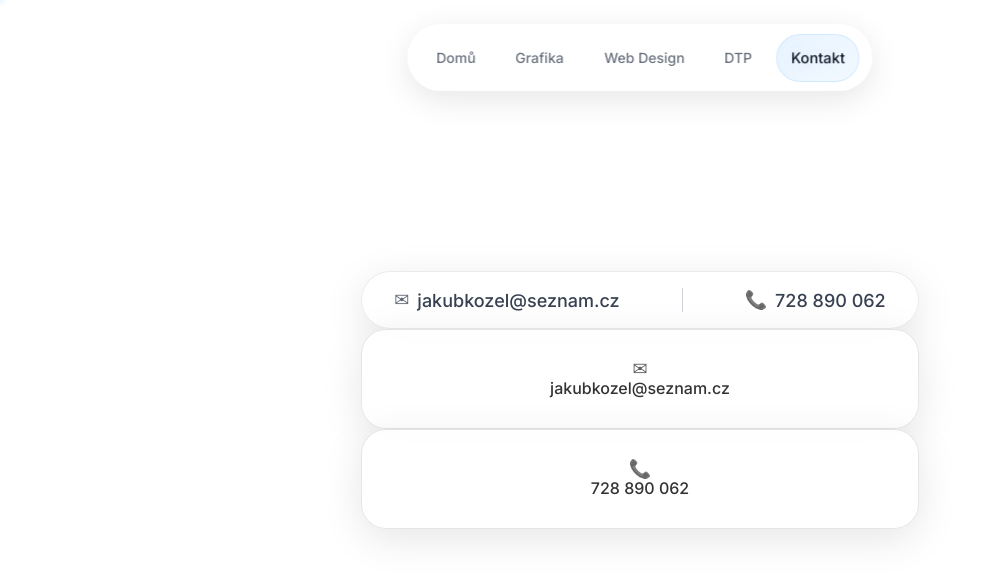
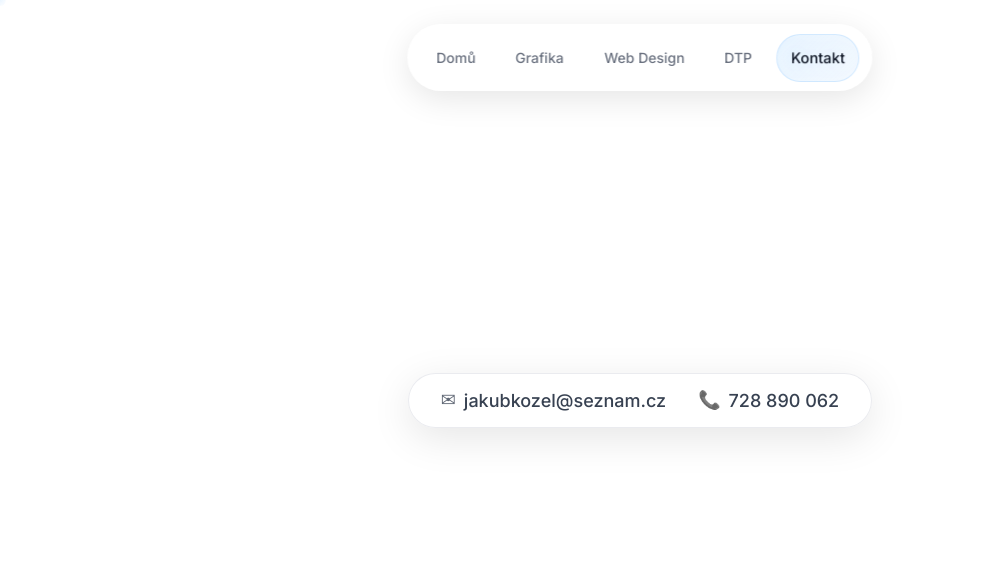
Before and after one commit to Louben17/jakubkozel, a Next.js app: page /kontakt in a window 1280 px wide. Shown: the top 578 px of the page, without its empty margins (0-982 px from the left). Built offline with nearby package versions, Linux system fonts and the light colour scheme.

Commit message:
fix: clean contact page design

```diff
--- a/src/app/kontakt/page.tsx
+++ b/src/app/kontakt/page.tsx
@@ -11,8 +11,8 @@ export default function KontaktPage() {
       <div className="min-h-screen bg-white pt-40 flex items-center justify-center">
         <div className="text-center">
 
-          {/* Desktop layout - horizontální */}
-          <div className="contact-pill hidden md:flex">
+          {/* Pouze email a telefon */}
+          <div className="contact-pill">
 
             {/* Email */}
             <a
@@ -25,8 +25,8 @@ export default function KontaktPage() {
               </span>
             </a>
 
-            {/* Oddělovač */}
-            <div className="contact-divider"></div>
+            {/* Oddělovač - skrytý na mobilu */}
+            <div className="contact-divider hidden md:block"></div>
 
             {/* Telefon */}
             <a
@@ -35,33 +35,6 @@ export default function KontaktPage() {
             >
               <span className="contact-icon">📞</span>
               <span className="group-hover:scale-105 transition-transform">
-                728 890 062
-              </span>
-            </a>
-
-          </div>
-
-          {/* Mobile layout - vertikální */}
-          <div className="md:hidden flex flex-col gap-6">
-
-            {/* Email - mobile */}
-            <a
-              href="mailto:jakubkozel@seznam.cz"
-              className="contact-link-mobile group"
-            >
-              <span className="contact-icon text-2xl mb-2">✉</span>
-              <span className="group-hover:scale-105 transition-transform text-lg">
-                jakubkozel@seznam.cz
-              </span>
-            </a>
-
-            {/* Telefon - mobile */}
-            <a
-              href="tel:+420728890062"
-              className="contact-link-mobile group"
-            >
-              <span className="contact-icon text-2xl mb-2">📞</span>
-              <span className="group-hover:scale-105 transition-transform text-lg">
                 728 890 062
               </span>
             </a>
@@ -83,6 +56,16 @@ export default function KontaktPage() {
           box-shadow: 0 10px 40px rgba(0, 0, 0, 0.1);
         }
 
+        /* Mobil - vertikální layout */
+        @media (max-width: 768px) {
+          .contact-pill {
+            flex-direction: column;
+            gap: 20px;
+            border-radius: 25px;
+            padding: 30px 40px;
+          }
+        }
+
         .contact-link {
           display: flex;
           align-items: center;
@@ -96,30 +79,6 @@ export default function KontaktPage() {
 
         .contact-link:hover {
           color: #000;
-        }
-
-        .contact-link-mobile {
-          display: flex;
-          flex-direction: column;
-          align-items: center;
-          justify-content: center;
-          color: #333;
-          text-decoration: none;
-          font-weight: 500;
-          transition: all 0.3s ease;
-          background: rgba(255, 255, 255, 0.9);
-          backdrop-filter: blur(20px);
-          border: 1px solid rgba(0, 0, 0, 0.1);
-          border-radius: 25px;
-          padding: 30px 40px;
-          box-shadow: 0 10px 40px rgba(0, 0, 0, 0.1);
-          min-width: 280px;
-        }
-
-        .contact-link-mobile:hover {
-          color: #000;
-          transform: translateY(-2px);
-          box-shadow: 0 15px 50px rgba(0, 0, 0, 0.15);
         }
 
         .contact-icon {
```
